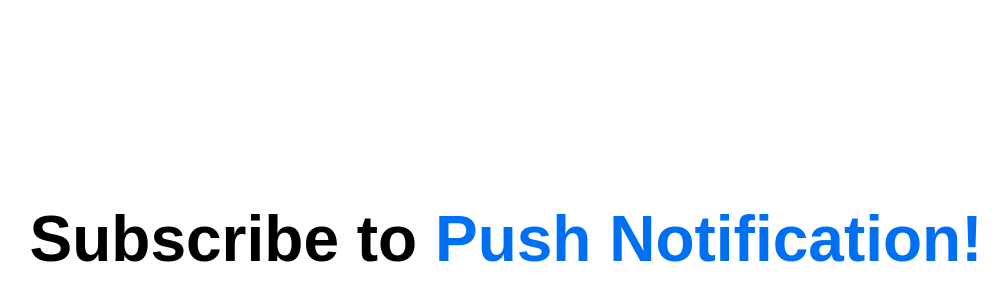
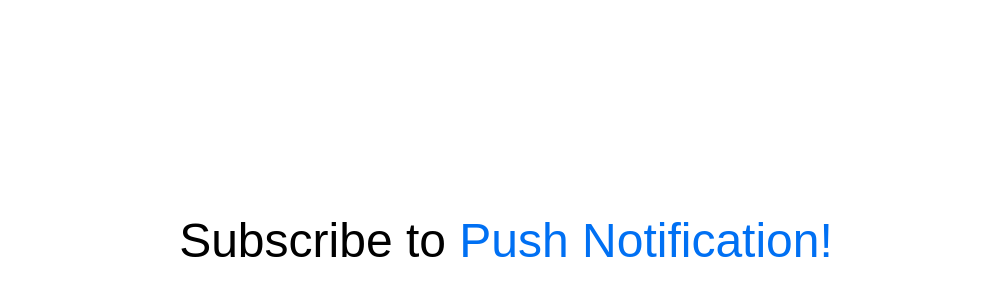
Before and after one commit to taehwanno/web-push-notification-codelab, a Next.js app: page / in a window 1280 px wide. Shown: the part 160-460 px from the top of the page, without its empty margins (134-1142 px from the left). Built offline with nearby package versions, Linux system fonts and the light colour scheme.

Commit message:
feat: improve permission change

```diff
--- a/pages/index.tsx
+++ b/pages/index.tsx
@@ -28,6 +28,9 @@ const Home: NextPage = () => {
   const [subscription, setSubscription] = useState<PushSubscription | null>(
     null
   );
+  const [permissionStatus, setPermissionStatus] = useState<
+    "prompt" | "granted" | "denied"
+  >("prompt");
 
   useEffect(() => {
     (async () => {
@@ -36,10 +39,31 @@ const Home: NextPage = () => {
         setRegistration(registration);
         const subscription = await registration.pushManager.getSubscription();
         setSubscription(subscription);
+        const permission = await navigator.permissions.query({
+          name: "notifications",
+        });
+        setPermissionStatus(permission.state);
       } else {
         setPushSupported(false);
       }
     })();
+  }, []);
+
+  useEffect(() => {
+    let permission: PermissionStatus;
+    const handler = () => {
+      console.log(`Permission changed: ${permission.state}`);
+      setPermissionStatus(permission.state);
+    };
+
+    (async () => {
+      permission = await navigator.permissions.query({
+        name: "notifications",
+      });
+      permission.addEventListener("change", handler);
+    })();
+
+    () => permission.removeEventListener("change", handler);
   }, []);
 
   const handleButtonClick = () => {
@@ -73,11 +97,10 @@ const Home: NextPage = () => {
       if (subscription) {
         try {
           subscription.unsubscribe();
+          updateSubscriptionOnServer(null);
+          console.log("User is unsubscribed.");
         } catch (error) {
           console.log("Error unsubscribing", error);
-        } finally {
-          updateSubscriptionOnServer(null);
-          console.log("User is unsubscribed.");
         }
       }
     }
@@ -116,19 +139,19 @@ const Home: NextPage = () => {
           padding: "5rem 0",
           flex: 1,
           display: "flex",
+          fontSize: "48px",
           flexDirection: "column",
           justifyContent: "center",
           alignItems: "center",
         })}
       >
         {isPushSupported ? (
+          permissionStatus !== "denied" ? (
             <button
               className={css({
                 border: 0,
                 background: "none",
-              lineHeight: 1.15,
-              fontSize: "64px",
-              fontWeight: "bold",
+                fontSize: "inherit",
                 textAlign: "center",
                 cursor: "pointer",
                 "&:hover, &:focus, &:active": {
@@ -147,14 +170,18 @@ const Home: NextPage = () => {
               </span>
             </button>
           ) : (
+            "Permission denied 😥"
+          )
+        ) : (
           "Push not supported 😥"
         )}
-        {subscription && (
+        {permissionStatus === "granted" && subscription && (
           <p
             className={css({
               maxWidth: "760px",
               padding: "8px",
               marginTop: "32px",
+              fontSize: "12px",
               textAlign: "center",
               wordBreak: "break-all",
             })}
```
Lines whose indentation alone changed are shown as unchanged.
